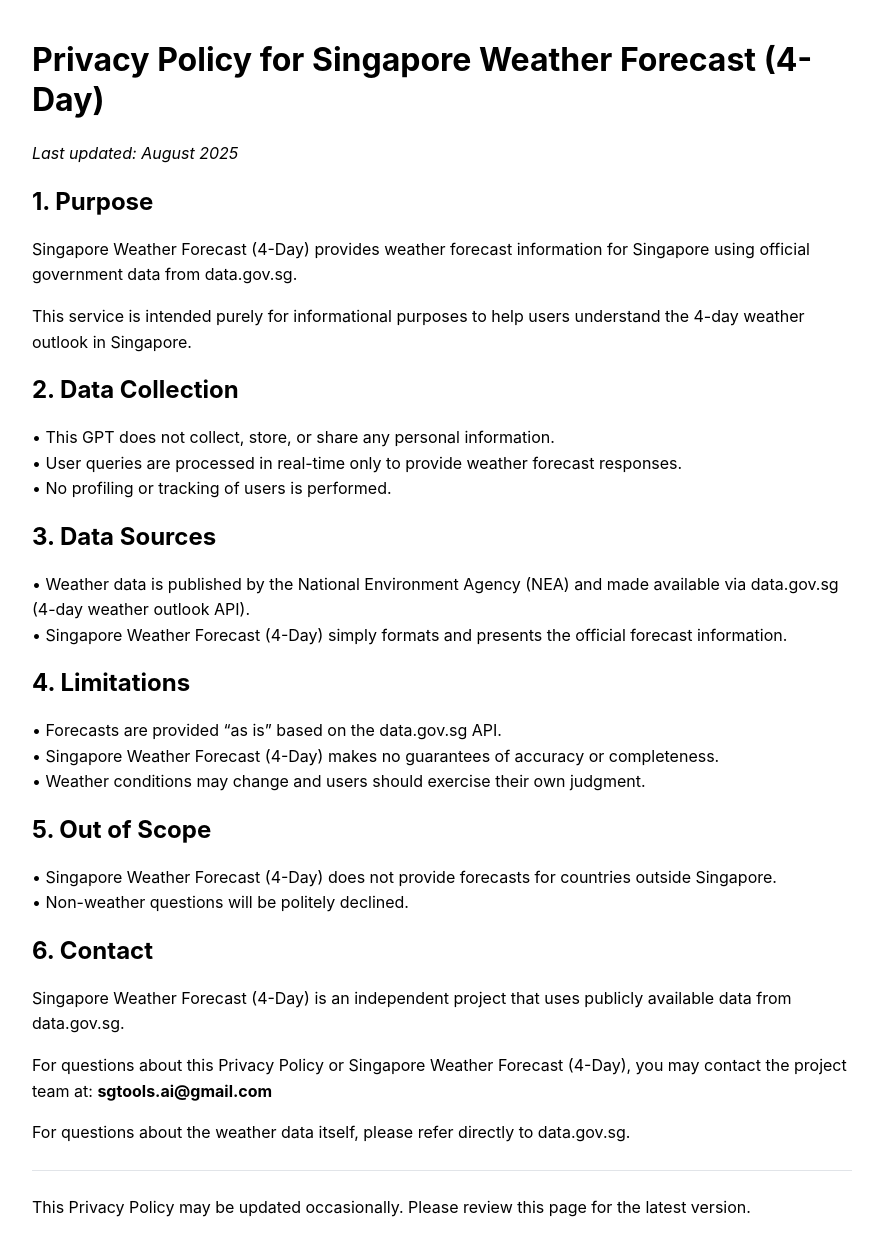
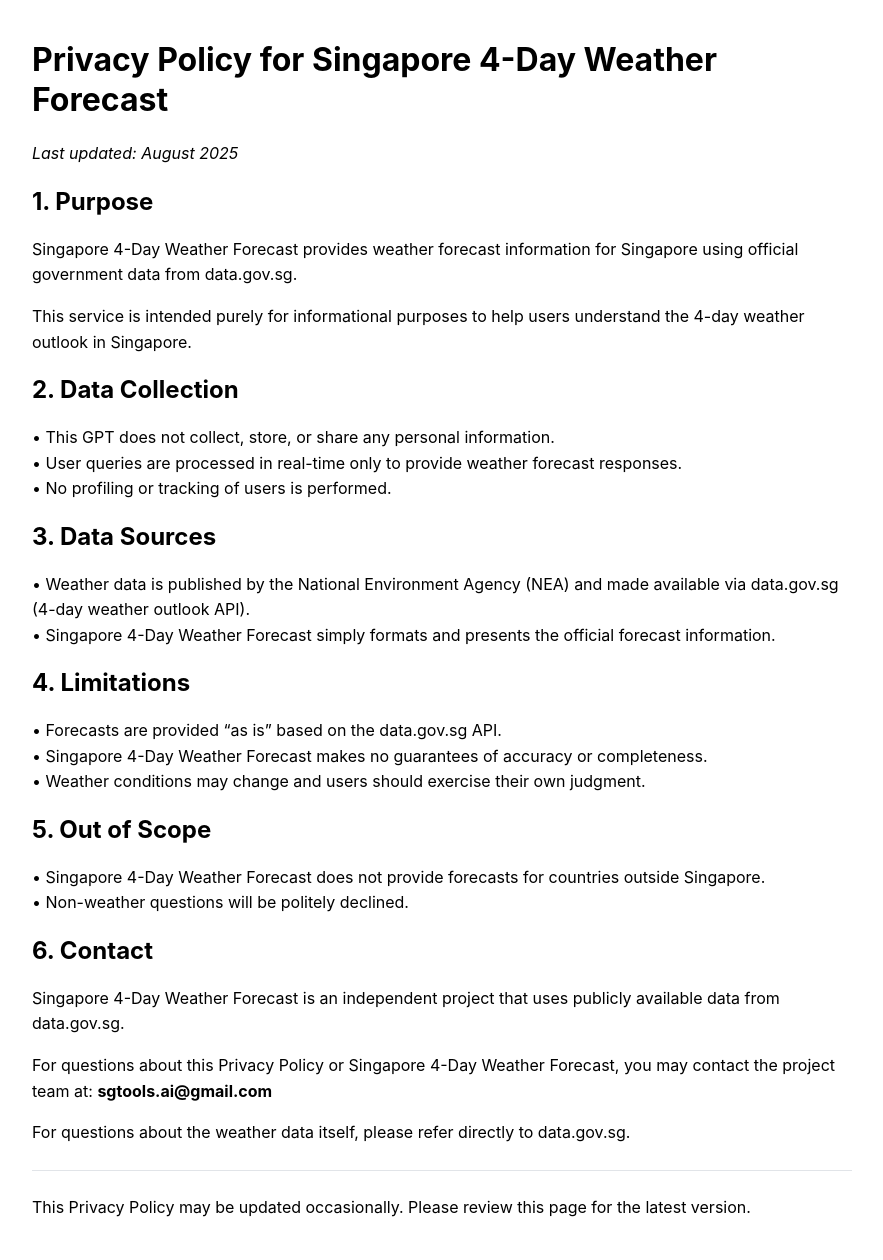
Before and after one commit to phyboo/Singapore-4-Day-Weather-Forecast, a Jekyll site: the page built from privacy-policy.md, in a window 1280 px wide. Shown: the whole page, without its empty margins (198-1081 px from the left). Built offline with Jekyll 4.4.1, drawn with Linux system fonts in a browser that asks for light colours.

```diff
--- a/privacy-policy.md
+++ b/privacy-policy.md
@@ -4,12 +4,12 @@ title: Privacy Policy
 permalink: /privacy-policy.html
 ---
 
-# Privacy Policy for Singapore Weather Forecast (4-Day)
+# Privacy Policy for Singapore 4-Day Weather Forecast
 
 _Last updated: August 2025_
 
 ## 1. Purpose
-Singapore Weather Forecast (4-Day) provides weather forecast information for Singapore using official government data from data.gov.sg.
+Singapore 4-Day Weather Forecast provides weather forecast information for Singapore using official government data from data.gov.sg.
 
 This service is intended purely for informational purposes to help users understand the 4-day weather outlook in Singapore.
 
@@ -20,21 +20,21 @@ This service is intended purely for informational purposes to help users underst
 
 ## 3. Data Sources
 • Weather data is published by the National Environment Agency (NEA) and made available via data.gov.sg (4-day weather outlook API).
-• Singapore Weather Forecast (4-Day) simply formats and presents the official forecast information.
+• Singapore 4-Day Weather Forecast simply formats and presents the official forecast information.
 
 ## 4. Limitations
 • Forecasts are provided “as is” based on the data.gov.sg API.
-• Singapore Weather Forecast (4-Day) makes no guarantees of accuracy or completeness.
+• Singapore 4-Day Weather Forecast makes no guarantees of accuracy or completeness.
 • Weather conditions may change and users should exercise their own judgment.
 
 ## 5. Out of Scope
-• Singapore Weather Forecast (4-Day) does not provide forecasts for countries outside Singapore.
+• Singapore 4-Day Weather Forecast does not provide forecasts for countries outside Singapore.
 • Non-weather questions will be politely declined.
 
 ## 6. Contact
-Singapore Weather Forecast (4-Day) is an independent project that uses publicly available data from data.gov.sg.
+Singapore 4-Day Weather Forecast is an independent project that uses publicly available data from data.gov.sg.
 
-For questions about this Privacy Policy or Singapore Weather Forecast (4-Day), you may contact the project team at: **sgtools.ai@gmail.com**
+For questions about this Privacy Policy or Singapore 4-Day Weather Forecast, you may contact the project team at: **sgtools.ai@gmail.com**
 
 For questions about the weather data itself, please refer directly to data.gov.sg.
 
```
